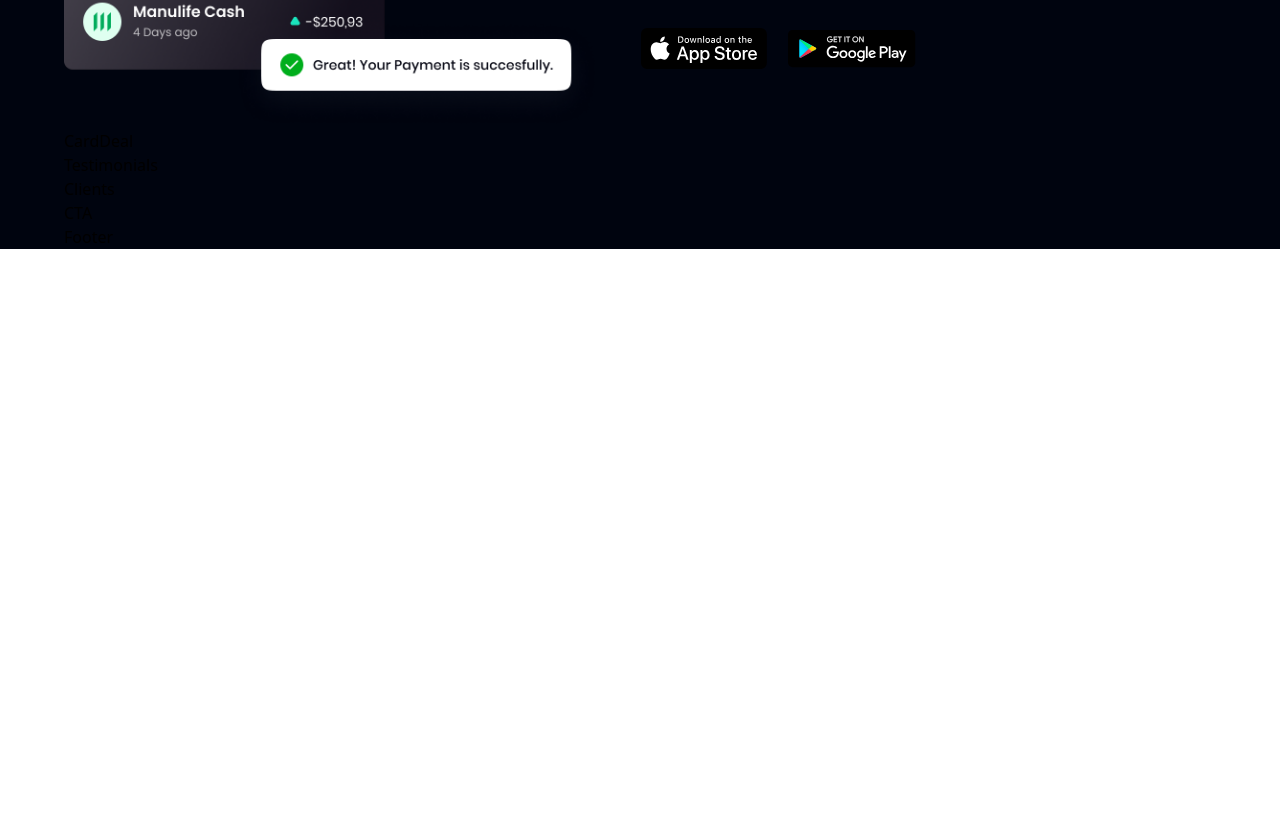
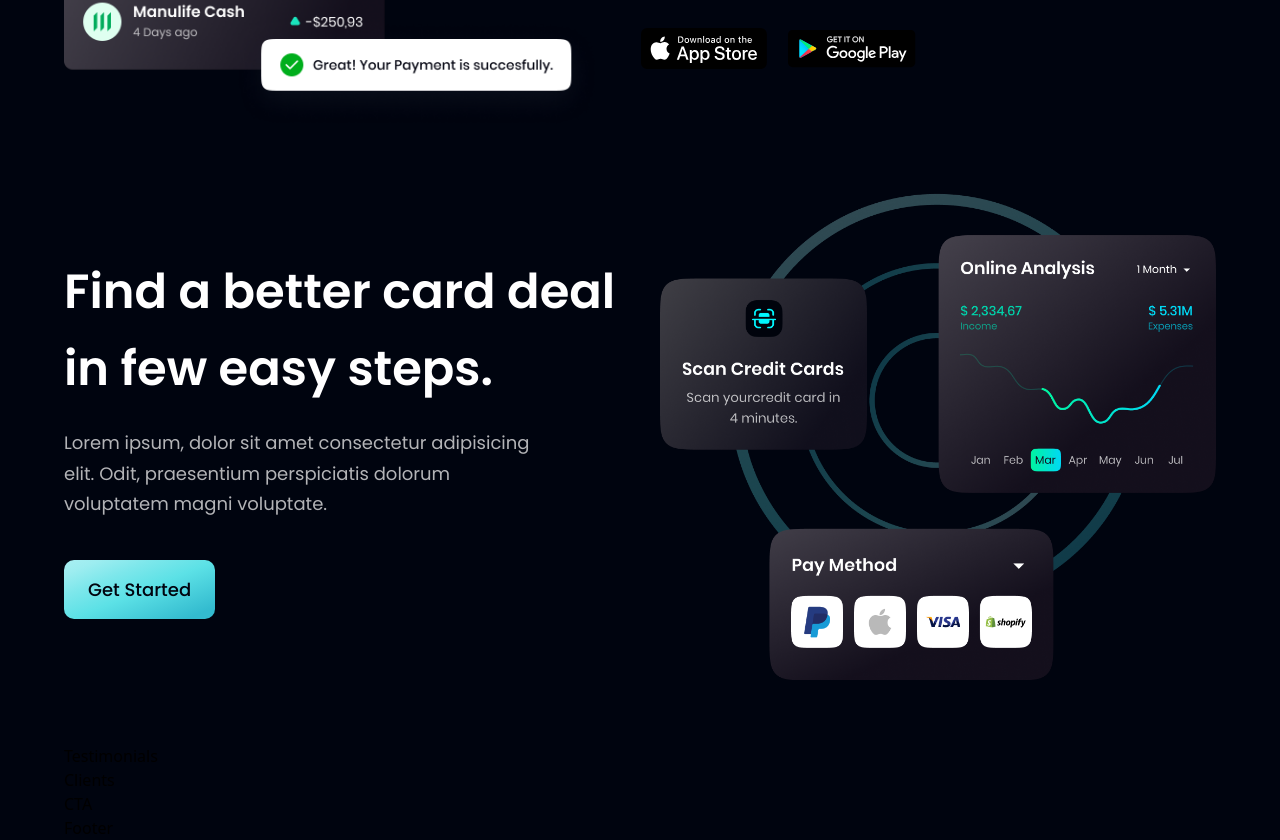
Before and after one commit to Yhucee14/zoompay, a React (Create React App) app: page / in a window 1280 px wide. Shown: the part 1900-2740 px from the top of the page. Before the commit the page ends 2149 px from the top, so only its background shows below. Built offline with nearby package versions, Linux system fonts and the light colour scheme.

Commit message:
Finished cardDeals section

```diff
--- a/src/components/Button.jsx
+++ b/src/components/Button.jsx
@@ -4,7 +4,7 @@
   return (
     <button type='button' className={`py-4 px-6 bg-blue-gradient
     font-poppins font-medium text-[18px] text-primary outline-none
-    ${styles}`}>
+    ${styles} rounded-[10px]`}>
       Get Started
     </button>
   )
--- a/src/components/CardDeal.jsx
+++ b/src/components/CardDeal.jsx
@@ -1,8 +1,28 @@
 import React from 'react'
+import { card } from '../assets'
+import styles, {layout} from '../style'
+import Button from './Button'
 
 const CardDeal = () => {
   return (
-    <div>CardDeal</div>
+    <section className={layout.section}>
+      <div className={layout.sectionInfo}>
+        <h2 className={styles.heading2}>
+          Find a better card deal <br className='sm:block hidden'/>
+          in few easy steps.
+        </h2>
+        <p className={`${styles.paragraph} max-w-[470px] mt-5`}>
+          Lorem ipsum, dolor sit amet consectetur adipisicing elit. Odit,
+           praesentium perspiciatis dolorum voluptatem magni voluptate.
+        </p>
+        <Button styles='mt-10'/>
+      </div>
+
+      <div className={layout.sectionImg}>
+        <img src={card} alt='card' className='w-[100%] h-[100%]'/>
+      </div>
+
+    </section>
   )
 }
 
```
